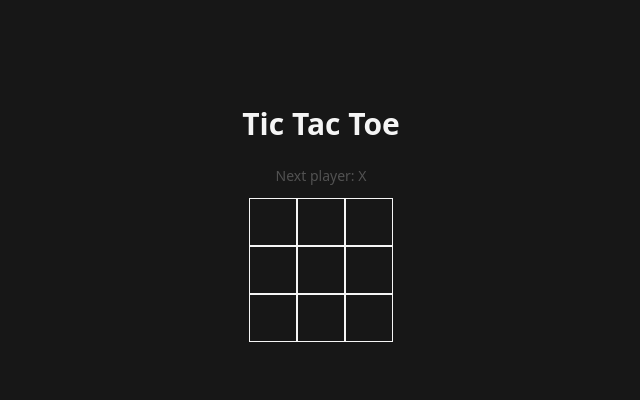
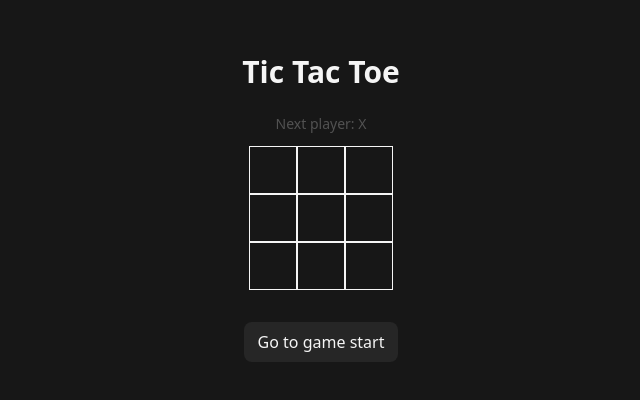
Before and after one commit to defrostedjpg/tictactoe, a React (Vite) app: page / in a window 1280 px wide. Shown: the part 188-588 px from the top of the page, without its empty margins (319-959 px from the left). Built offline with nearby package versions, Linux system fonts and the light colour scheme.

Commit message:
Add move history navigation to the game

```diff
--- a/src/App.jsx
+++ b/src/App.jsx
@@ -86,11 +86,31 @@ function App() {
     setXIsNext(!xIsNext)
   }
 
+  const moves = history.map((squares, move) => {
+  let description;
+  if (move > 0) {
+    description = 'Go to move #' + move;
+  } else {
+    description = 'Go to game start';
+  }
+
+  return (
+    <li key={move} className=''>
+      <button className='w-full text-left cursor-pointer my-2 bg-neutral-800 rounded-lg py-2 px-3.5' onClick={() => jumpTo(move)}>{description}</button>
+    </li>
+  )
+})
+
   return (
     <>
       <div className="h-screen flex flex-col justify-center items-center text-neutral-100 bg-neutral-900">
         <h1 className="my-6 text-3xl font-bold">Tic Tac Toe</h1>
-        <Board xIsNext={xIsNext} squares={currentSquares} onplay={handlePlay} />
+        <Board xIsNext={xIsNext} squares={currentSquares} onPlay={handlePlay} />
+        <div className='my-6'>
+          <ol>
+            {moves}
+          </ol>
+        </div>
       </div>
     </>
   );
```
